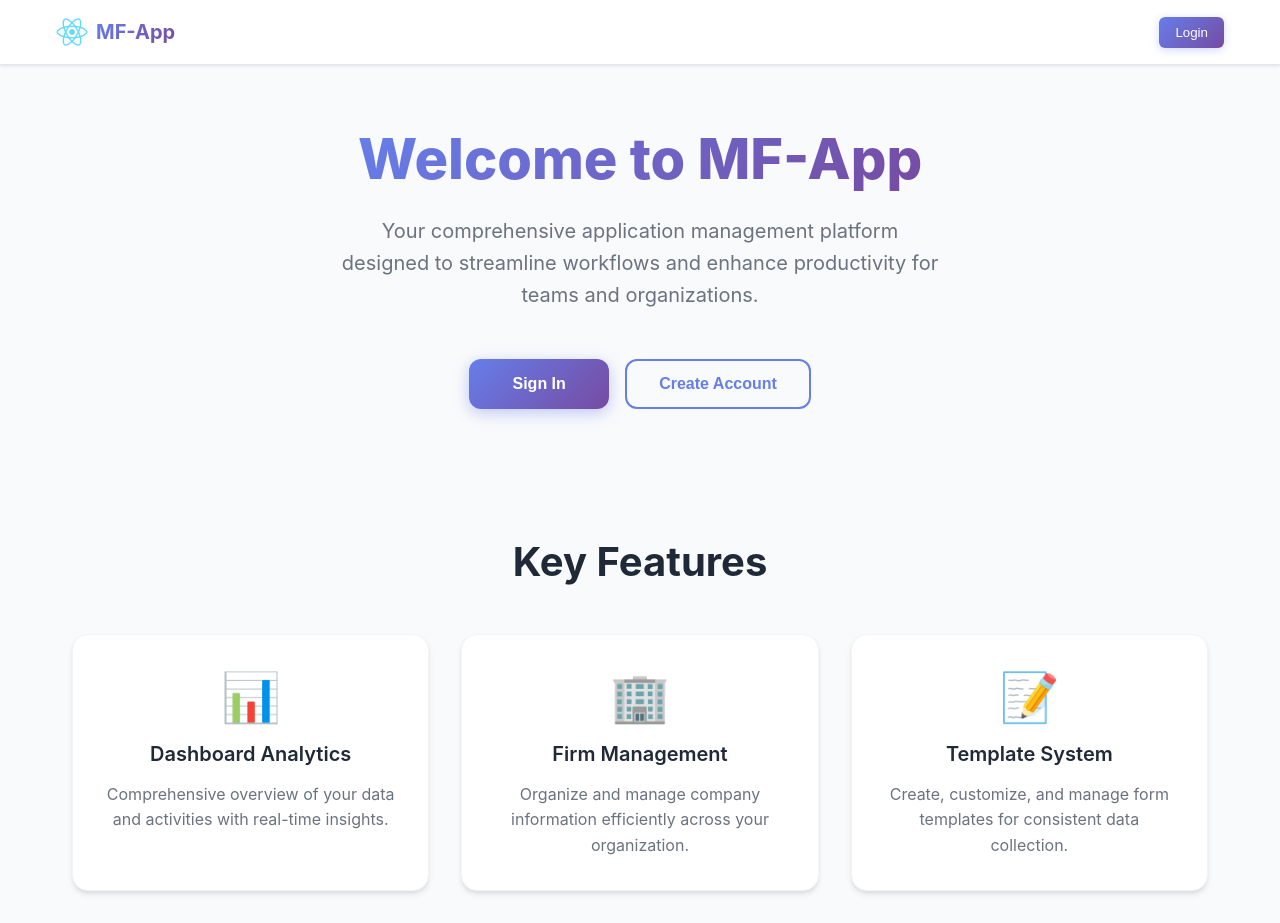
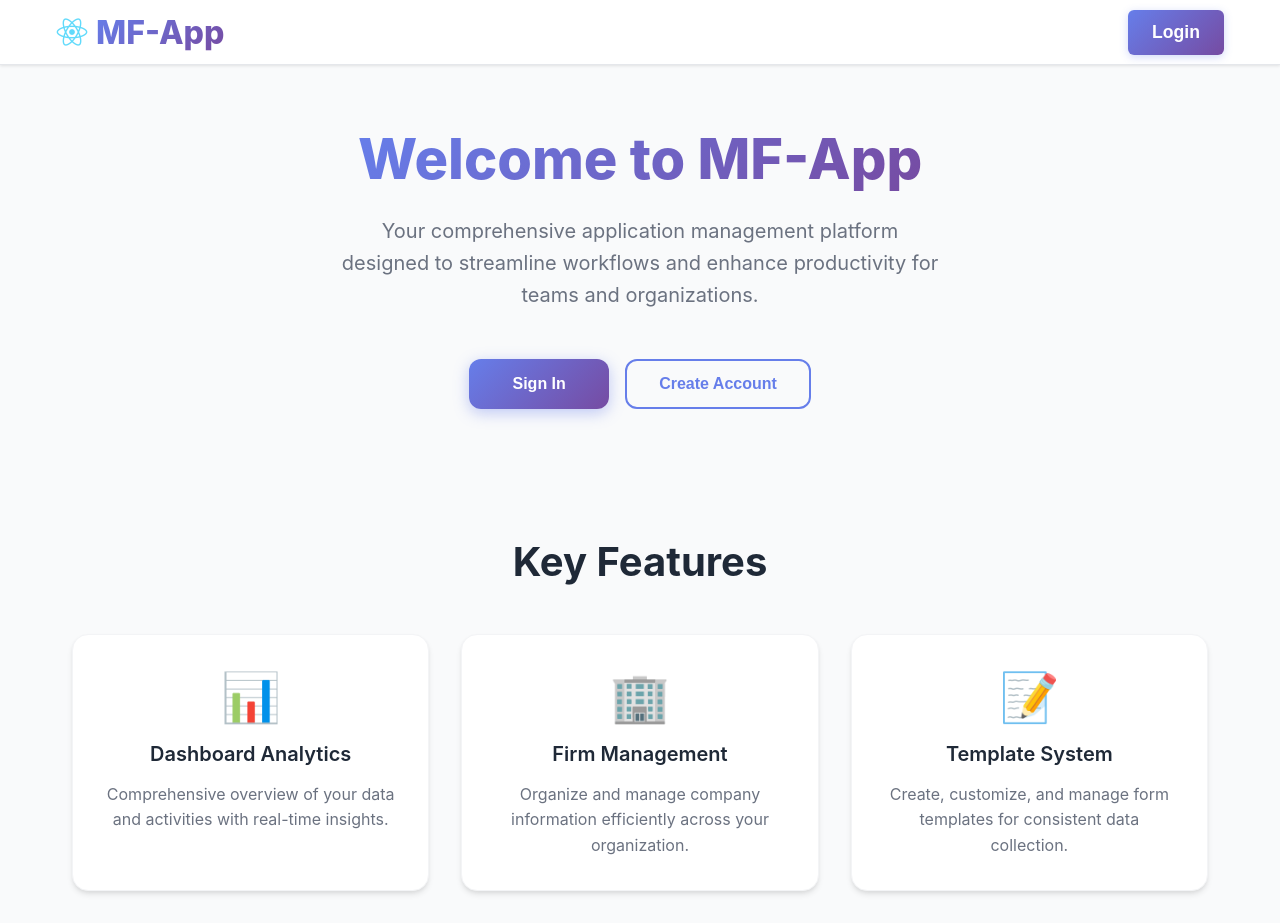
Before and after one commit to MihaiPMC/AplicatiaMF, a React (Create React App) app in the folder FrontEnd/frontend/: page / in a window 1280 px wide. Built offline with nearby package versions, Linux system fonts and the light colour scheme.

Commit message:
enhance header styles with updated font weights and sizes

```diff
--- a/FrontEnd/frontend/src/components/Header/Header.module.css
+++ b/FrontEnd/frontend/src/components/Header/Header.module.css
@@ -36,7 +36,8 @@
   background-clip: text;
   -webkit-background-clip: text;
   -webkit-text-fill-color: transparent;
-  font-weight: 700;
+  font-weight: 800;
+    font-size: 2rem;
 }
 
 .nav {
@@ -74,9 +75,10 @@
   background: linear-gradient(135deg, #667eea 0%, #764ba2 100%);
   color: white;
   border: none;
-  padding: 0.5rem 1rem;
+  padding: 0.75rem 1.5rem;
   border-radius: 0.375rem;
-  font-weight: 500;
+  font-weight: 800;
+  font-size: 1.1rem;
   cursor: pointer;
   transition: all 0.2s ease;
   box-shadow: 0 2px 8px 0 rgba(102, 126, 234, 0.3);
```
